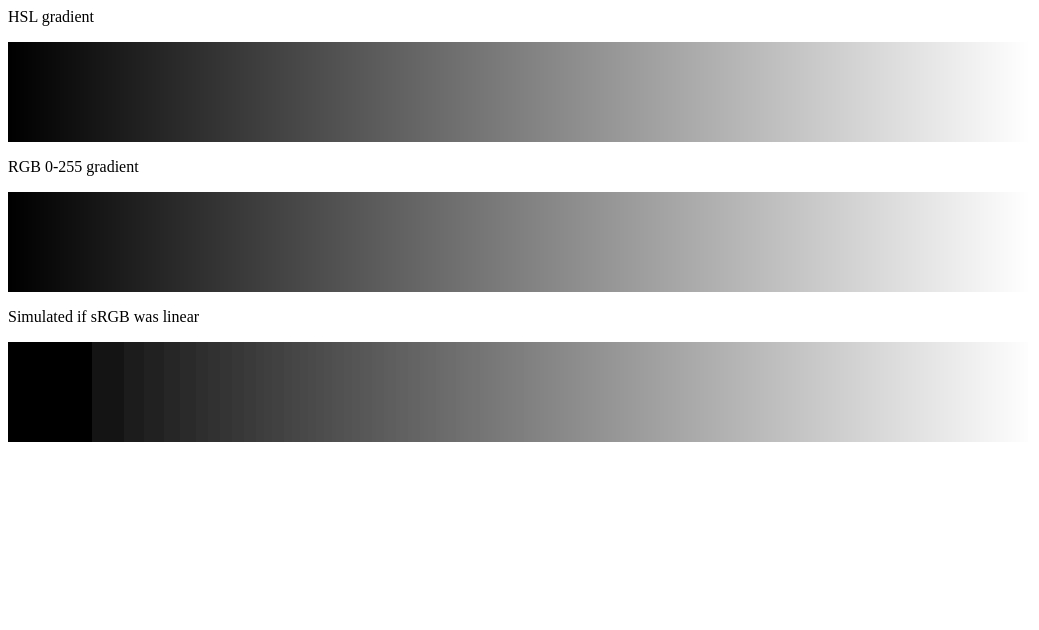
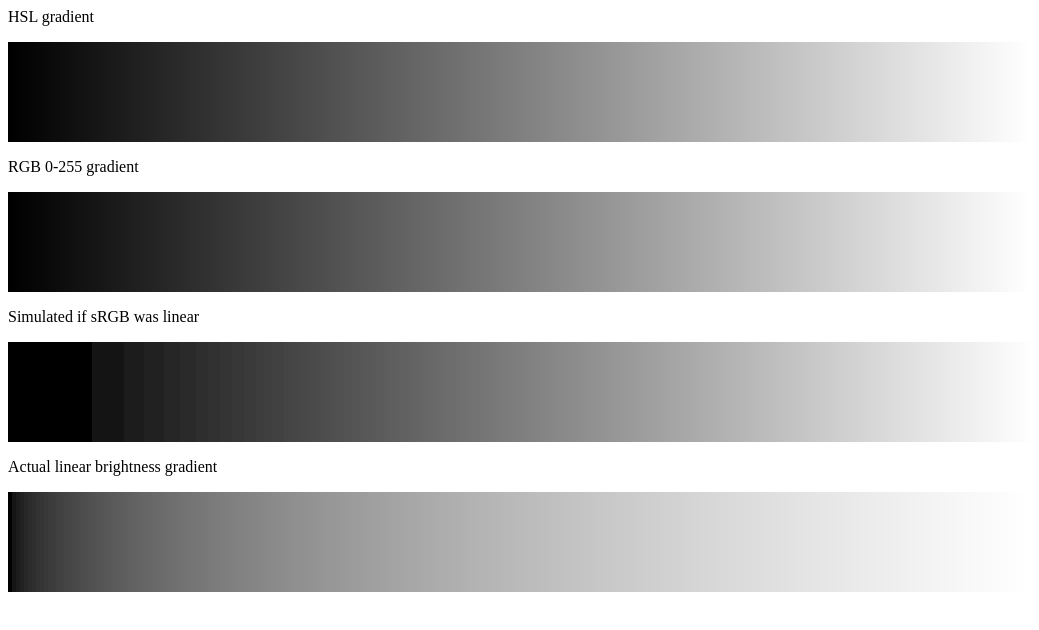
Before and after one commit to ikatson/2026-03-exr-hdr-image-viewer, a plain HTML site: page js/rawhtml/index.html in a window 1280 px wide. Shown: the whole page, without its empty margins (0-1039 px from the left). Drawn offline with Linux system fonts and the light colour scheme.

Commit message:
Saving JS

```diff
--- a/js/rawhtml/index.html
+++ b/js/rawhtml/index.html
@@ -9,4 +9,7 @@
 <p>Simulated if sRGB was linear</p>
 <canvas id="simulated-gradient"></canvas>
 
+<p>Actual linear brightness gradient</p>
+<canvas id="linear-brightness-gradient"></canvas>
+
 <script type="text/javascript" src="./index.js"></script>
--- a/js/rawhtml/index.js
+++ b/js/rawhtml/index.js
@@ -1,82 +1,82 @@
 // @ts-check
 
-function hslGradient() {
-  /** @type {HTMLCanvasElement} */
-  // @ts-ignore
-  let canvas = document.getElementById("hsl-gradient");
-  const W = 1024;
-  const H = 100;
+/**
+ * @callback Shader
+ * @param {number} f - Horizontal position normalized (0 to 1)
+ * @returns {string} - CSS Color string
+ */
+
+/**
+ * @param {string} id
+ * @param {Shader} shader
+ */
+function drawCanvas(id, shader) {
+  const canvas = /** @type {HTMLCanvasElement} */ (document.getElementById(id));
+  if (!canvas) return;
+
+  const W = 1024,
+    H = 100;
   canvas.width = W;
   canvas.height = H;
-  /** @type {CanvasRenderingContext2D} */
-  // @ts-ignore
-  let c = canvas.getContext("2d");
-  for (let i = 0; i < 256; i++) {
-    let fcolor = i / 255;
-    let brightness = `${fcolor * 100}%`;
-    console.log(brightness);
-    c.fillStyle = `hsl(0 0 ${brightness})`;
-    c.fillRect((i / 256) * W, 0, ((i + 1) / 256) * W, H);
+  canvas.style.imageRendering = "pixelated";
+
+  const c = canvas.getContext("2d");
+  if (!c) return;
+
+  c.imageSmoothingEnabled = false;
+
+  const steps = 256;
+  for (let i = 0; i < steps; i++) {
+    const f = i / (steps - 1);
+    c.fillStyle = shader(f);
+    // Draw logic: mapped to the 1024 width
+    c.fillRect((i / steps) * W, 0, W / steps + 1, H);
   }
 }
 
-function rgbFullGradient() {
-  /** @type {HTMLCanvasElement} */
-  // @ts-ignore
-  let canvas = document.getElementById("rgb-0-255-gradient");
-  const W = 1024;
-  const H = 100;
-  canvas.width = W;
-  canvas.height = H;
-  /** @type {CanvasRenderingContext2D} */
-  // @ts-ignore
-  let c = canvas.getContext("2d");
-  for (let i = 0; i < 256; i++) {
-    let fcolor = i / 255;
-    let color = Math.floor(fcolor * 255);
-    c.fillStyle = `rgb(${color}, ${color}, ${color})`;
-    c.fillRect((i / 256) * W, 0, ((i + 1) / 256) * W, H);
-  }
-}
+// --- Shaders ---
 
-// If sRGB was linear
-function simulatedGradient() {
-  /** @type {HTMLCanvasElement} */
-  // @ts-ignore
-  let canvas = document.getElementById("simulated-gradient");
-  const W = 1024;
-  const H = 100;
-  canvas.width = W;
-  canvas.height = H;
-  /** @type {CanvasRenderingContext2D} */
-  // @ts-ignore
-  let c = canvas.getContext("2d");
-  for (let i = 0; i < 256; i++) {
-    let fcolor = i / 255;
-    // srgb color would be Math.floor(fcolor * 255)
-    // linear brightness
-    let linearBrightness = Math.pow(fcolor, 2.2);
-    // truncate linear brightness
-    let color = Math.floor(linearBrightness * 255) / 255;
-    // convert back to srgb
-    color = Math.pow(color, 1 / 2.2);
-    // truncate again to u8
-    color = Math.floor(color * 255);
+const hslShader = (f) => `hsl(0 0 ${f * 100})`;
 
-    c.fillStyle = `rgb(${color}, ${color}, ${color})`;
-    c.fillRect((i / 256) * W, 0, ((i + 1) / 256) * W, H);
-  }
-}
+const rgbShader = (f) => {
+  const color = Math.floor(f * 255);
+  return `rgb(${color}, ${color}, ${color})`;
+};
+
+const linearQuantizedShader = (f) => {
+  // 1. Map to linear brightness
+  const linearBrightness = Math.pow(f, 2.2);
+
+  // 2. TRUNCATE in linear space (The "Screw Up" check)
+  // This forces the value into one of 256 physical intensity buckets
+  const quantizedLinear = Math.floor(linearBrightness * 255) / 255;
+
+  // 3. Convert back to sRGB
+  let srgb = Math.pow(quantizedLinear, 1 / 2.2);
+
+  // 4. Final 8-bit quantization for display
+  const color = Math.floor(srgb * 255);
+  return `rgb(${color}, ${color}, ${color})`;
+};
+
+const linearBrightnessGradient = (f) => {
+  const color = Math.pow(f, 1 / 2.2);
+  return `rgb(${color * 100}%, ${color * 100}%, ${color * 100}%)`;
+};
+
+// --- Execution ---
 
 function main() {
-  hslGradient();
-  rgbFullGradient();
-  simulatedGradient();
+  drawCanvas("hsl-gradient", hslShader);
+  drawCanvas("rgb-0-255-gradient", rgbShader);
+  drawCanvas("simulated-gradient", linearQuantizedShader);
+  drawCanvas("linear-brightness-gradient", linearBrightnessGradient);
 }
 
 try {
   main();
 } catch (e) {
-  document.getElementById("error").textContent = `error: ${e}`;
+  const errElem = document.getElementById("error");
+  if (errElem) errElem.textContent = `error: ${e}`;
   throw e;
 }
```
